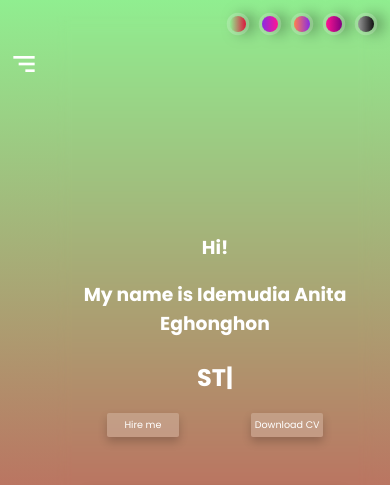
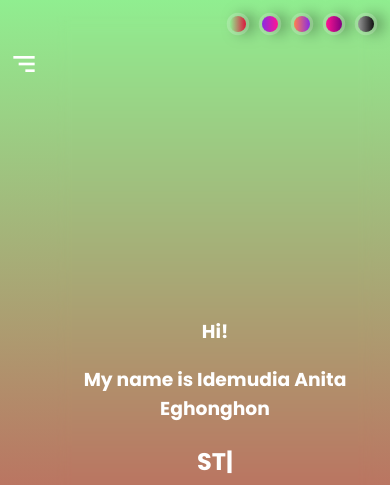
Before and after one commit to Anita9771/resume, a plain HTML site: page index.html in a window 390 px wide. Shown: the top 485 px of the page. Drawn offline with nearby package versions, Linux system fonts and the light colour scheme.

Commit message:
Update style.css

```diff
--- a/style.css
+++ b/style.css
@@ -324,7 +324,7 @@ textarea::placeholder {
   }
 
   .intro, .skills, .education, .experience, .contact{
-    height: 100vh;
+    height: 100vh !important;
     overflow: hidden;
   }
 
```
